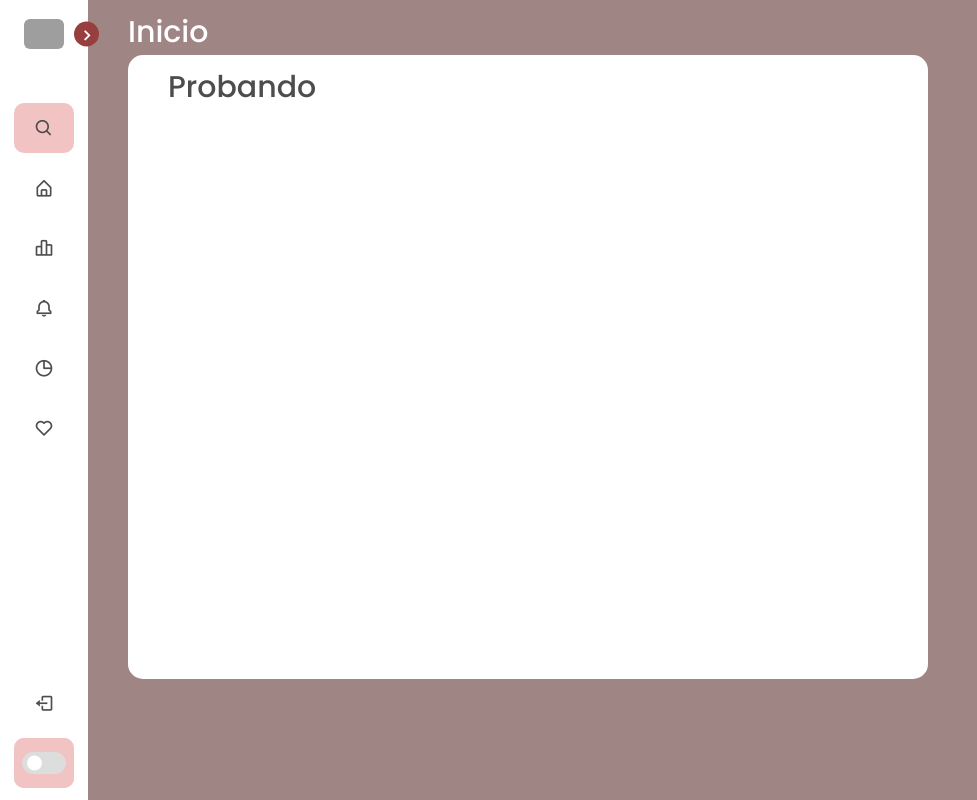
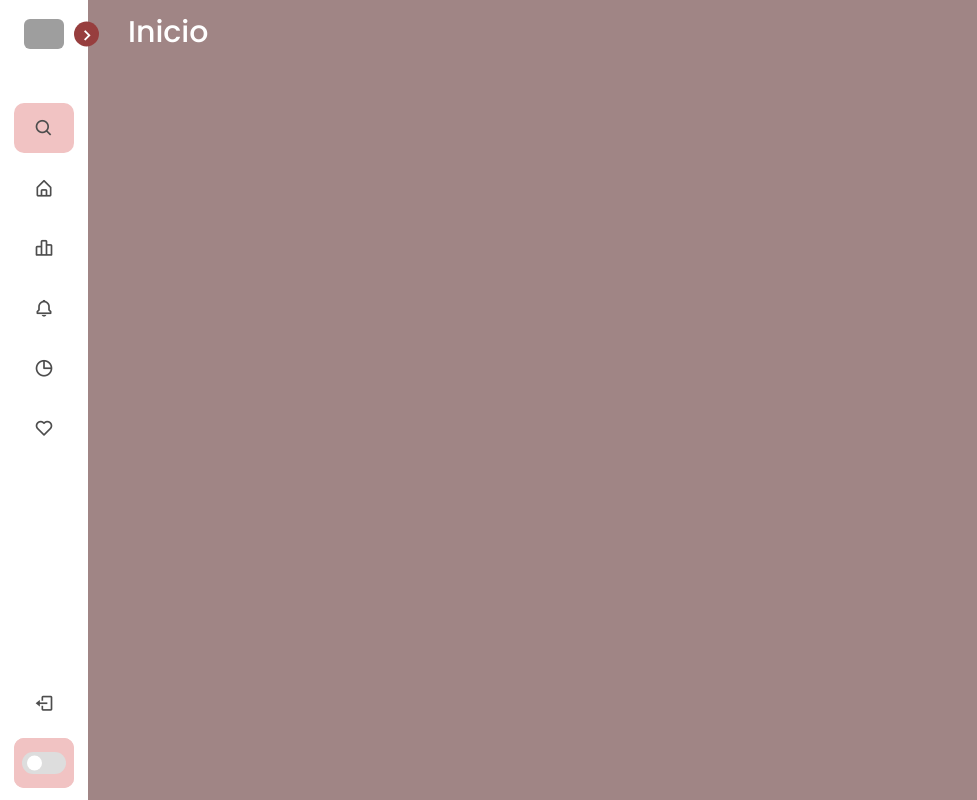
Before and after one commit to fsadriann/guanentino_responda, a PHP site: page /proyecto-final/home.html in a window 1280 px wide. Shown: the whole page, without its empty margins (0-977 px from the left). Run offline with PHP 8.4, Linux system fonts and the light colour scheme; grey boxes are pictures that could not be loaded.

Commit message:
editando el readme

```diff
--- a/proyecto-final/css/style.css
+++ b/proyecto-final/css/style.css
@@ -402,13 +402,7 @@ body.dark .switch::before{
     padding: 10px 40px;
 }
 
-.home .content{
-    color: var(--text-color);
-    width: 800px;
-    height: 80%;
-    border-radius: 15px;
-    background: var(--sidebar-color);
-}
+
 
 .sidebar.close ~ .home{
     left: 88px;
--- a/proyecto-final/home.html
+++ b/proyecto-final/home.html
@@ -17,7 +17,7 @@
                 </span>
                 <div class="text header-text">
                     <span class="name">Guanentino, ¡Responda!</span>
-                    <span class="slogan">Web developers</span>
+                    <span class="slogan">By Coders SCV</span>
                 </div>
             </div>
 
@@ -89,9 +89,6 @@
     <section class="home">
         <div class="text">
             Inicio
-            <div class="content text">
-                <p>Probando</p>
-            </div>
         </div>
     </section>
 
```
Also changed, not shown: proyecto-final/img/dark-cap.png (added), proyecto-final/img/light-cap.png (added), proyecto-final/img/navbar-hidden.png (added).
